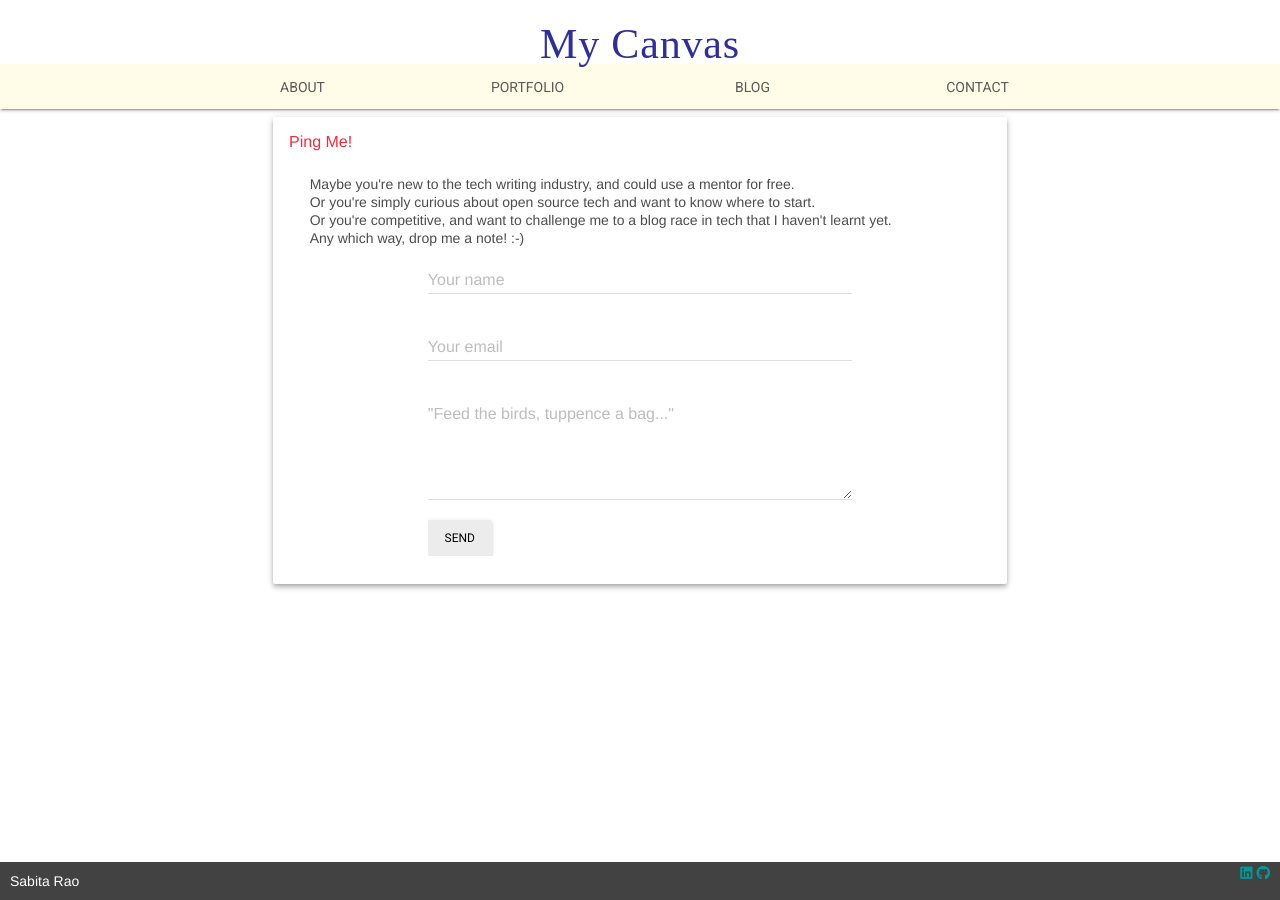
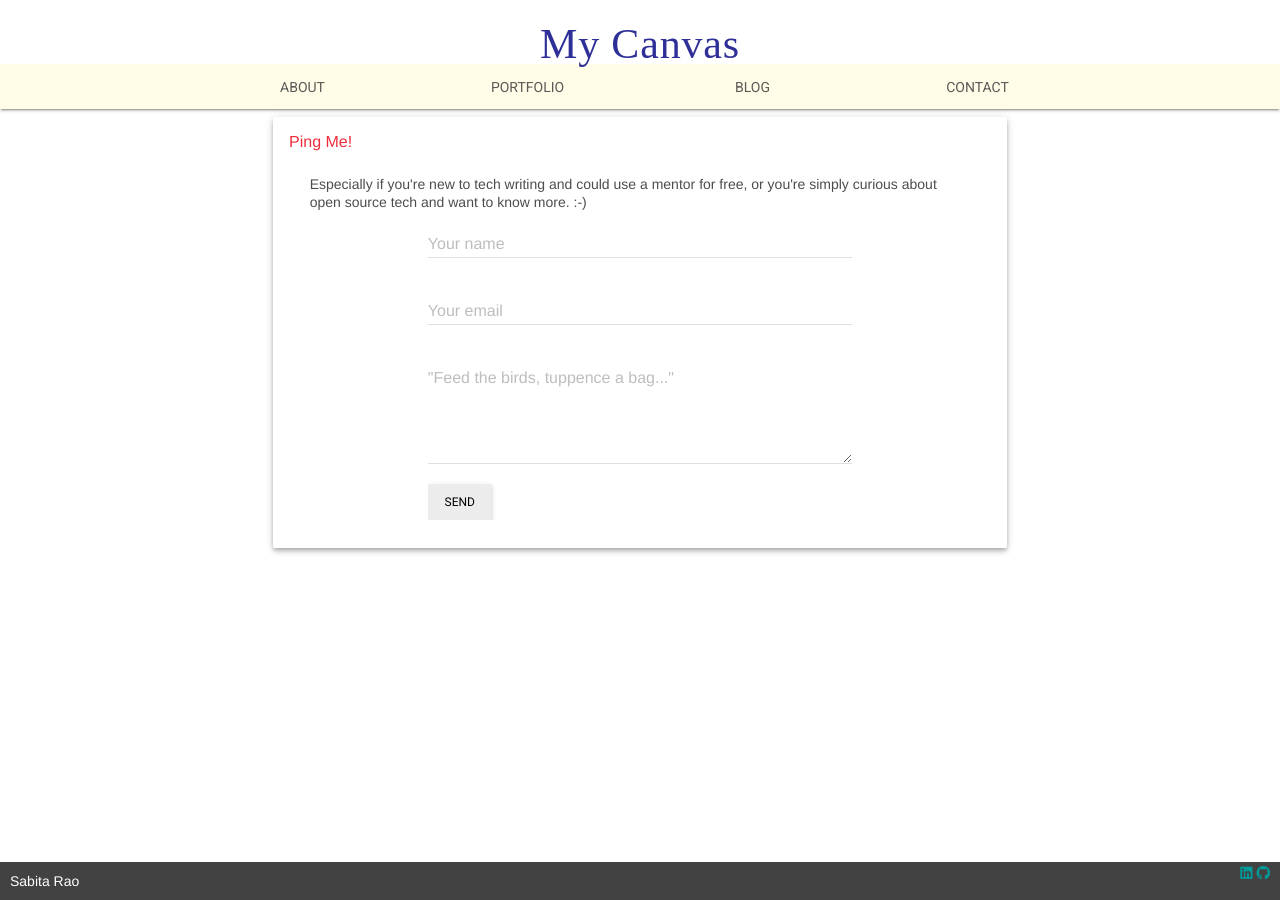
Before and after one commit to sabitarao/sabitarao.github.io, a Jekyll site: the page built from contact/index.html, in a window 1280 px wide. Built offline with Jekyll 4.4.1, drawn with Linux system fonts in a browser that asks for light colours; nearby versions of some CDN libraries; some web fonts are replaced.

Commit message:
contact page

```diff
--- a/contact/index.html
+++ b/contact/index.html
@@ -2,7 +2,7 @@
 layout: large_card
 title: Ping Me!
 ---
-Maybe you're new to the tech writing industry, and could use a mentor for free.<br>Or you're simply curious about open source tech and want to know where to start. <br>Or you're competitive, and want to challenge me to a blog race in tech that I haven't learnt yet.<br>Any which way, drop me a note! :-)<br>
+Especially if you're new to tech writing and could use a mentor for free, or you're simply curious about open source tech and want to know more. :-)<br>
 
 <div class="mdl-cell mdl-cell--8-col mdl-cell--2-offset mdl-card portfolio-contact">
     <form action="//formspree.io/quillnetsolutions@gmail.com" method="POST">
```
